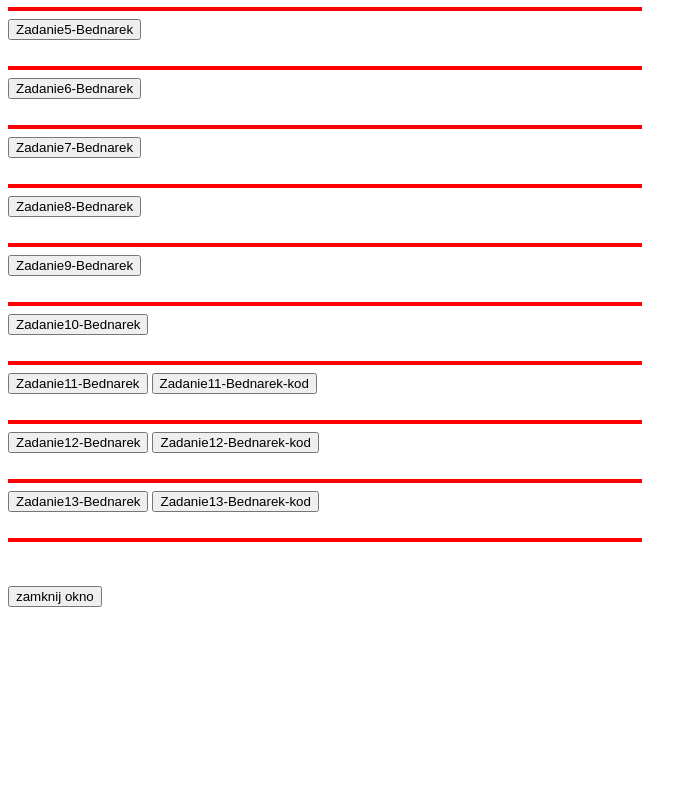
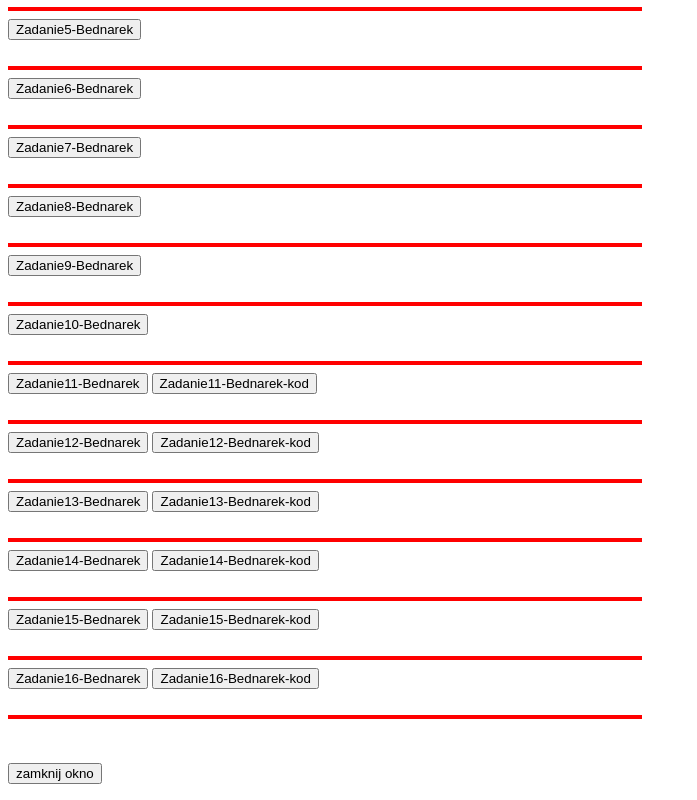
Before and after one commit to Wojciechyaho510/3G1_JavaScript_Pracownia, a plain HTML site: page index.html in a window 1280 px wide. Shown: the part 369-1169 px from the top of the page, without its empty margins (0-697 px from the left). Before the commit the page ends 992 px from the top, so only its background shows below. Drawn offline with Linux system fonts and the light colour scheme.

Commit message:
Update index.html

```diff
--- a/index.html
+++ b/index.html
@@ -51,6 +51,24 @@
         function WinOpen_z13_kod() {
             window.open("zadanie13/zadanie13_Bed_Kod.html", "okienko_z13_kod", "toolbar=no,directories=no,menubar=no,height=600,width=900,top=100,left=500");
         }
+        function WinOpen_z14() {
+            window.open("zadanie14/zadanie14_Bed.html", "okienko_z14", "toolbar=no,directories=no,menubar=no,height=600,width=900,top=100,left=500");
+        }
+        function WinOpen_z14_kod() {
+            window.open("zadanie14/zadanie14_Bed_Kod.html", "okienko_z14_kod", "toolbar=no,directories=no,menubar=no,height=600,width=900,top=100,left=500");
+        }
+        function WinOpen_z15() {
+            window.open("zadanie15/zadanie15_Bed.html", "okienko_z15", "toolbar=no,directories=no,menubar=no,height=600,width=900,top=100,left=500");
+        }
+        function WinOpen_z15_kod() {
+            window.open("zadanie15/zadanie15_Bed_Kod.html", "okienko_z15_kod", "toolbar=no,directories=no,menubar=no,height=600,width=900,top=100,left=500");
+        }
+        function WinOpen_z16() {
+            window.open("zadanie16/zadanie16_Bed.html", "okienko_z16", "toolbar=no,directories=no,menubar=no,height=600,width=900,top=100,left=500");
+        }
+        function WinOpen_z16_kod() {
+            window.open("zadanie16/zadanie16_Bed_Kod.html", "okienko_z16_kod", "toolbar=no,directories=no,menubar=no,height=600,width=900,top=100,left=500");
+        }
         function okno_zamknij() {
             window.close();
         }
@@ -87,6 +105,15 @@
   <input type="button" name="z13" value="Zadanie13-Bednarek" onclick="WinOpen_z13(' ')">
  <input type="button" name="z13" value="Zadanie13-Bednarek-kod" onclick="WinOpen_z13_kod(' ')"> <br><br>
 <HR SIZE=4 WIDTH=50% ALIGN=LEFT COLOR=red>
+   <input type="button" name="z14" value="Zadanie14-Bednarek" onclick="WinOpen_z14(' ')">
+ <input type="button" name="z14" value="Zadanie14-Bednarek-kod" onclick="WinOpen_z14_kod(' ')"> <br><br>
+<HR SIZE=4 WIDTH=50% ALIGN=LEFT COLOR=red>
+<input type="button" name="z15" value="Zadanie15-Bednarek" onclick="WinOpen_z15(' ')">
+ <input type="button" name="z15" value="Zadanie15-Bednarek-kod" onclick="WinOpen_z15_kod(' ')"> <br><br>
+<HR SIZE=4 WIDTH=50% ALIGN=LEFT COLOR=red>
+  <input type="button" name="z16" value="Zadanie16-Bednarek" onclick="WinOpen_z16(' ')">
+ <input type="button" name="z16" value="Zadanie16-Bednarek-kod" onclick="WinOpen_z16_kod(' ')"> <br><br>
+<HR SIZE=4 WIDTH=50% ALIGN=LEFT COLOR=red>
 <br><br>
 <input type="button" value="zamknij okno" onclick="okno_zamknij()"/>
  </form>
```
